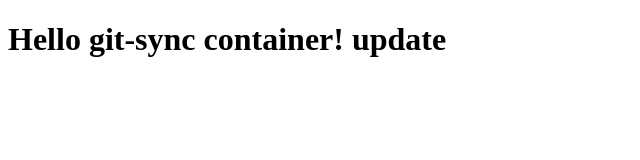
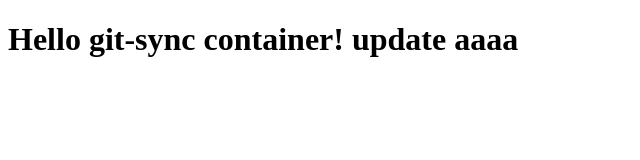
Before and after one commit to gisaburo/git-sync-test, a plain HTML site: page index.html in a window 1280 px wide. Shown: the whole page, without its empty margins (0-640 px from the left). Drawn offline with Linux system fonts and the light colour scheme.

Commit message:
test update

```diff
--- a/index.html
+++ b/index.html
@@ -4,6 +4,6 @@
 <title>Hello git-sync container! update</title>
 </head>
 <body>
-<h1>Hello git-sync container! update</h1>
+<h1>Hello git-sync container! update aaaa</h1>
 </body>
 </html>
```
